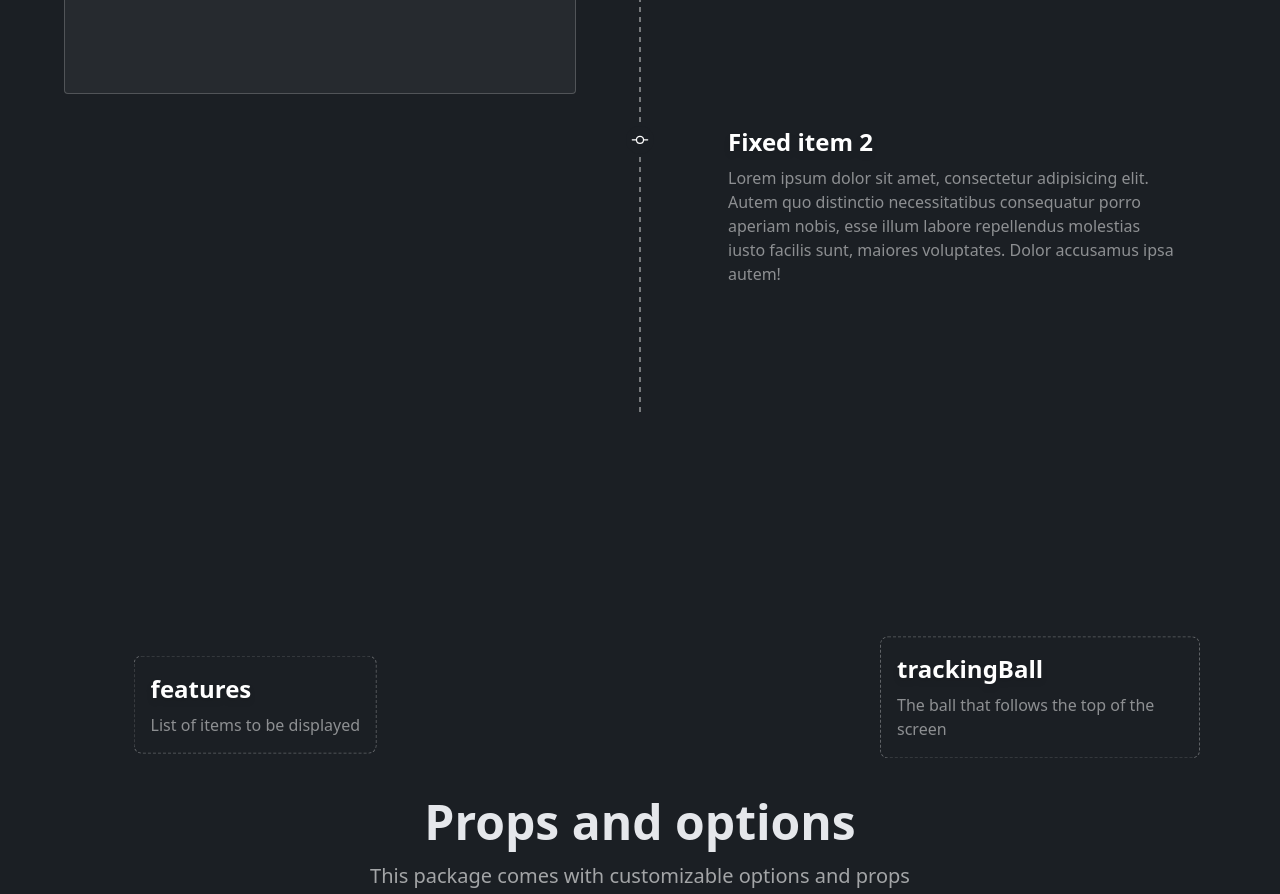
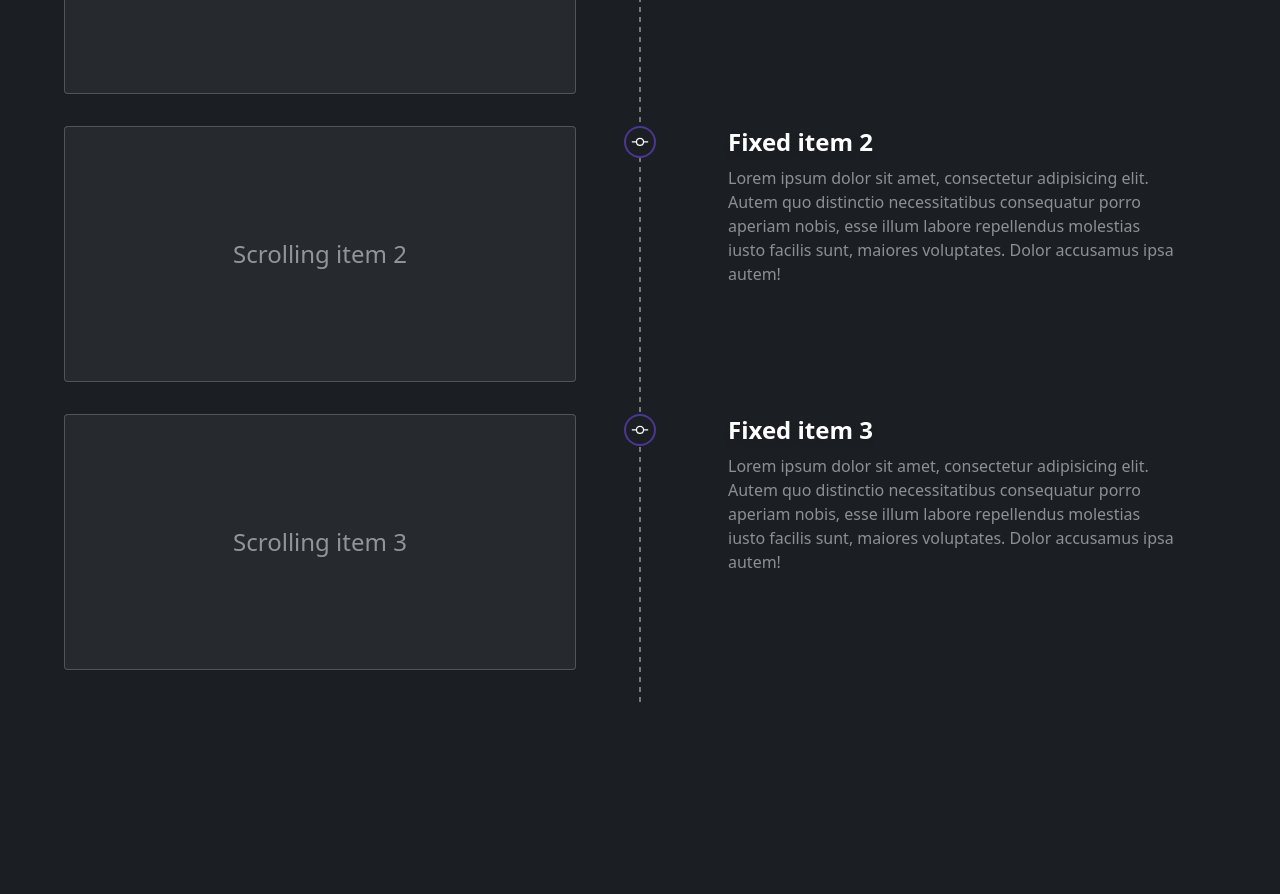
Before and after one commit to PeCrio/scrolling-features-react, a React (Vite) app: page / in a window 1280 px wide. Shown: the part 1440-2334 px from the top of the page. Built offline with nearby package versions, Linux system fonts and the light colour scheme.

Commit message:
fea: add showAll feature

```diff
--- a/src/App.tsx
+++ b/src/App.tsx
@@ -169,6 +169,19 @@ function App() {
                 ),
                 indicator: SimpleCustomIndicator,
               },
+              {
+                scrollingItem: () => (
+                  <SimpleExampleImageComponent title="Scrolling item 3" />
+                ),
+                fixedItem: ({ isIntersecting }) => (
+                  <CustomTextComponent
+                    title="Fixed item 3"
+                    description="Lorem ipsum dolor sit amet, consectetur adipisicing elit. Autem quo distinctio necessitatibus consequatur porro aperiam nobis, esse illum labore repellendus molestias iusto facilis sunt, maiores voluptates. Dolor accusamus ipsa autem!"
+                    isIntersecting={isIntersecting}
+                  />
+                ),
+                indicator: SimpleCustomIndicator,
+              },
             ]}
           />
         </div>
--- a/src/components/FeatureItem.tsx
+++ b/src/components/FeatureItem.tsx
@@ -20,13 +20,15 @@ type Props = {
   intersectingEntries?: Record<string, boolean>;
   feature: FeatureListItem;
   trackingLineColor: string;
+  showAll: boolean;
 };
 export const FeatureItem: React.FC<Props> = ({
   intersectingEntries,
   feature,
   trackingLineColor,
+  showAll,
 }) => {
-  const isIntersecting = !!intersectingEntries?.[feature.id];
+  const isIntersecting = showAll || !!intersectingEntries?.[feature.id];
 
   return (
     <div
@@ -74,6 +76,17 @@ export const FeatureItem: React.FC<Props> = ({
           }
           `}
         >
+          {/* <div
+          className={`
+          sfr-transition sfr-duration-300 sfr-sticky sfr-top-64 group-last:sfr-mb-0 sfr-z-20 sfr-ml-6 lg:sfr-ml-0 sfr-mb-16
+          ${
+            isIntersecting
+              ? "sfr-opacity-100 sfr-scale-100"
+              : "lg:sfr-opacity-0 lg:sfr-scale-50"
+          }
+          ${!showAll && "lg:-sfr-mb-96"}
+          `}
+        > */}
           {feature.scrollingItem({ isIntersecting })}
         </div>
       </div>
--- a/src/components/ScrollingFeatures.tsx
+++ b/src/components/ScrollingFeatures.tsx
@@ -22,6 +22,7 @@ export const ScrollingFeatures: React.FC<Props> = ({
   >({});
 
   const [featureList, setFeatureList] = useState<FeatureListItem[]>([]);
+  const [showAll, setShowAll] = useState(false);
   const trackingBallRef = useRef<HTMLDivElement>(null);
 
   const generateId = () => {
@@ -41,15 +42,27 @@ export const ScrollingFeatures: React.FC<Props> = ({
     const trackingBallElementTop =
       trackingBallRef?.current?.getBoundingClientRect().top ?? 700;
 
-    document
-      .querySelectorAll("#sfr-feature-list-item")
-      .forEach((featureElement) => {
+    const scrollableHeight =
+      document.documentElement.scrollHeight - window.innerHeight;
+
+    const scrollingFeatureItems = document.querySelectorAll(
+      "#sfr-feature-list-item"
+    );
+
+    scrollingFeatureItems.forEach((featureElement) => {
       const featureElementTop = featureElement.getBoundingClientRect().top;
       const featureId = featureElement.getAttribute(
         "data-feature-id"
       ) as string;
 
-        if (trackingBallElementTop >= featureElementTop) {
+      if (window.scrollY >= scrollableHeight) {
+        setShowAll(true);
+        setIntersectingEntries((prevItems) => ({
+          ...prevItems,
+          [featureId]: true,
+        }));
+      } else if (trackingBallElementTop >= featureElementTop) {
+        setShowAll(false);
         setIntersectingEntries({
           [featureId]: true,
         });
@@ -107,7 +120,11 @@ export const ScrollingFeatures: React.FC<Props> = ({
           ></div>
         )}
         {/* Desktop tracking line */}
-        <div className="sfr-sticky sfr-top-0 lg:sfr-flex sfr-hidden lg:sfr-visible lg:sfr-justify-center -sfr-z-10">
+        <div
+          className={`sfr-sticky lg:sfr-flex sfr-hidden lg:sfr-visible lg:sfr-justify-center -sfr-z-10 ${
+            showAll ? "sfr-top-0" : "sfr-top-0"
+          }`}
+        >
           <div
             className="sfr-w-[2px] sfr-h-64"
             style={{ backgroundColor: trackingLineColor }}
@@ -116,7 +133,11 @@ export const ScrollingFeatures: React.FC<Props> = ({
         {/* Tracking ball */}
         <div
           ref={trackingBallRef}
-          className="sfr-z-20 sfr-sticky sfr-top-[37%] lg:sfr-top-64 lg:sfr-flex sfr-invisible lg:sfr-visible sfr-justify-center"
+          className={`sfr-z-20 sfr-sticky lg:sfr-flex sfr-invisible lg:sfr-visible sfr-justify-center sfr-transform sfr-transition-all sfr-duration-700 ${
+            showAll
+              ? "lg:sfr-top-[100%] lg:sfr-w-full"
+              : "sfr-top-[37%] lg:sfr-top-64"
+          }`}
         >
           {customTrackingBall ? (
             customTrackingBall
@@ -135,6 +156,7 @@ export const ScrollingFeatures: React.FC<Props> = ({
                 feature={feature}
                 intersectingEntries={intersectingEntries}
                 trackingLineColor={trackingLineColor}
+                showAll={showAll}
               ></FeatureItem>
             ))}
         </div>
```
Lines whose indentation alone changed are shown as unchanged.
